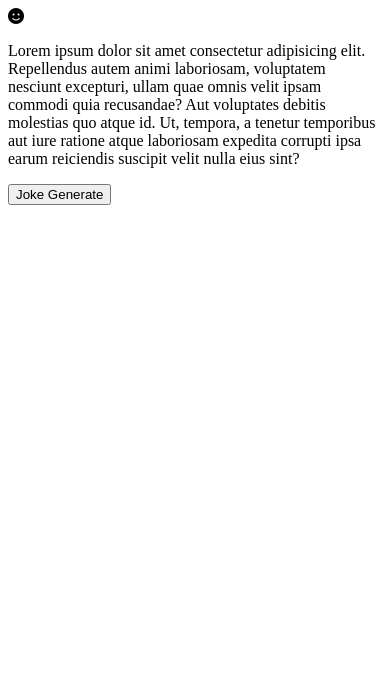
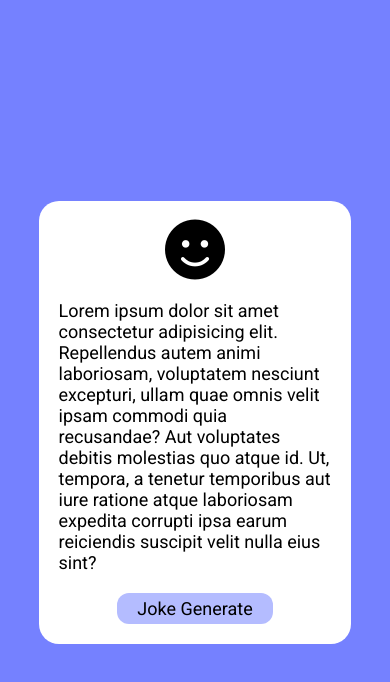
Before and after one commit to habibjx/JavaScript-100-Mini-Projects, a plain HTML site: page ramdom-joke-generator/index.html in a window 390 px wide. Drawn offline with Linux system fonts and the light colour scheme.

Commit message:
add: css add & responsive cmplete

```diff
--- a/ramdom-joke-generator/index.html
+++ b/ramdom-joke-generator/index.html
@@ -9,7 +9,7 @@
 </head>
 <body>
     <div class="container">
-        <i class="fa-solid fa-face-smile"></i>
+        <div id="emoji"><i class="fa-solid fa-face-smile"></i></div>
         <p>Lorem ipsum dolor sit amet consectetur adipisicing elit. Repellendus autem animi laboriosam, voluptatem nesciunt excepturi, ullam quae omnis velit ipsam commodi quia recusandae? Aut voluptates debitis molestias quo atque id. Ut, tempora, a tenetur temporibus aut iure ratione atque laboriosam expedita corrupti ipsa earum reiciendis suscipit velit nulla eius sint?</p>
         <button>Joke Generate</button>
     </div>
--- a/ramdom-joke-generator/style.css
+++ b/ramdom-joke-generator/style.css
@@ -0,0 +1,58 @@
+/* google fonts  */
+@import url('https://fonts.googleapis.com/css2?family=Roboto:ital,wght@0,100..900;1,100..900&display=swap');
+*{margin: 0; padding: 0; box-sizing: border-box;  font-family: "Roboto", sans-serif;}
+body{
+    width: 100%;
+    min-height: 100vh;
+    display: flex;
+    align-items: center;
+    justify-content: center;
+    background: #7581FF;
+}
+.container{
+    max-width: 50%;
+    width: 600px;
+    margin: auto;
+    padding: 2%;
+    border-radius: 20px;
+    background: #FFFFFF;
+    text-align: center;
+}
+.container i{
+    display: block;
+    font-size: 60px;
+}
+.container p{
+    text-align: start;
+    padding: 20px 0;
+    font-size: 18px;
+}
+.container button{
+    font-size: 20px;
+    padding: 8px 26px;
+    border-radius: 12px;
+    border: none;
+    outline: none;
+    background: #B4BCFF;
+    cursor: pointer;
+    transition: .3s;
+}
+.container button:hover{
+    background: #7581FF;
+}
+@media  screen and (max-width: 700px) {
+    .container {
+        max-width: 70%;
+        padding: 4%;
+    }
+}
+@media  screen and (max-width: 500px) {
+    .container {
+        max-width: 80%;
+        padding: 5%;
+    }
+    .container button {
+        font-size: 18px;
+        padding: 5px 20px;
+    }
+}
```
